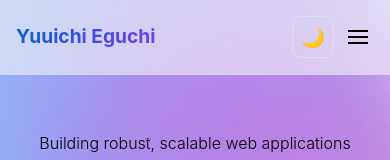
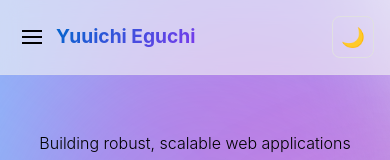
Before and after one commit to yuuichieguchi/portfolio, a Next.js app in the folder frontend/: page / in a window 390 px wide. Shown: the top 160 px of the page. Built offline with nearby package versions, Linux system fonts and the light colour scheme; no server answers.

Commit message:
update: hamburger button layout

```diff
--- a/frontend/components/Layout.tsx
+++ b/frontend/components/Layout.tsx
@@ -50,6 +50,17 @@ export default function Layout({ children }: LayoutProps) {
     <div className={styles.layout}>
       <header className={styles.header}>
         <div className={styles.headerContent}>
+          <button
+            className={`${styles.menuButton} ${menuOpen ? styles.open : ""}`}
+            onClick={() => setMenuOpen(!menuOpen)}
+            aria-label="Toggle menu"
+            aria-expanded={menuOpen}
+          >
+            <span />
+            <span />
+            <span />
+          </button>
+
           <div className={styles.logo}>
             <h1>Yuuichi Eguchi</h1>
           </div>
@@ -67,17 +78,6 @@ export default function Layout({ children }: LayoutProps) {
             aria-label="Toggle theme"
           >
             {theme === "light" ? "🌙" : "☀️"}
-          </button>
-
-          <button
-            className={`${styles.menuButton} ${menuOpen ? styles.open : ""}`}
-            onClick={() => setMenuOpen(!menuOpen)}
-            aria-label="Toggle menu"
-            aria-expanded={menuOpen}
-          >
-            <span />
-            <span />
-            <span />
           </button>
         </div>
       </header>
```
